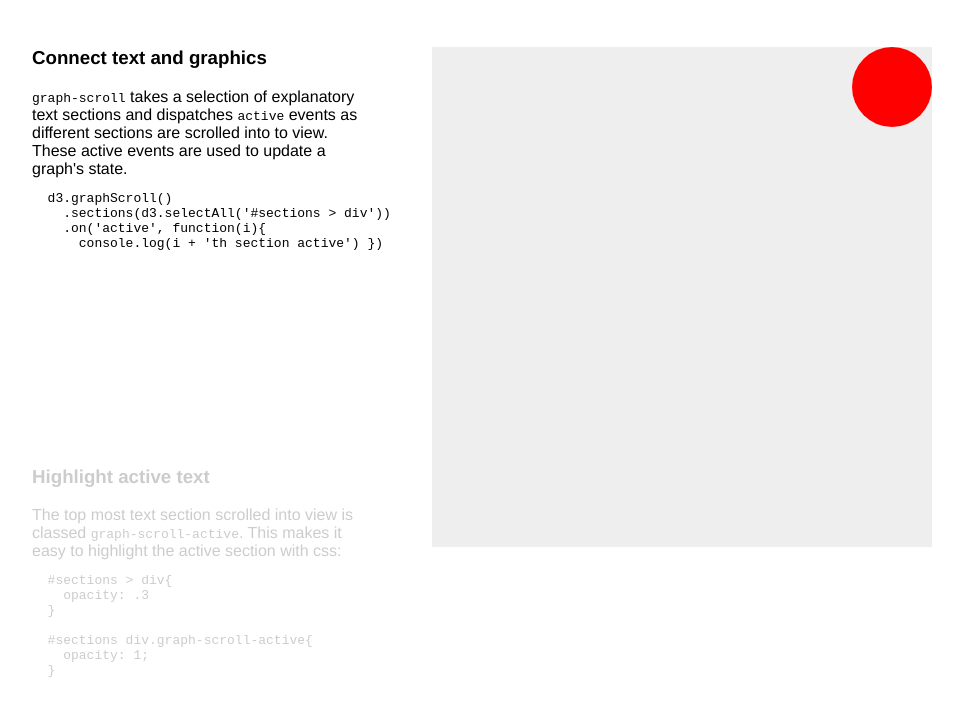
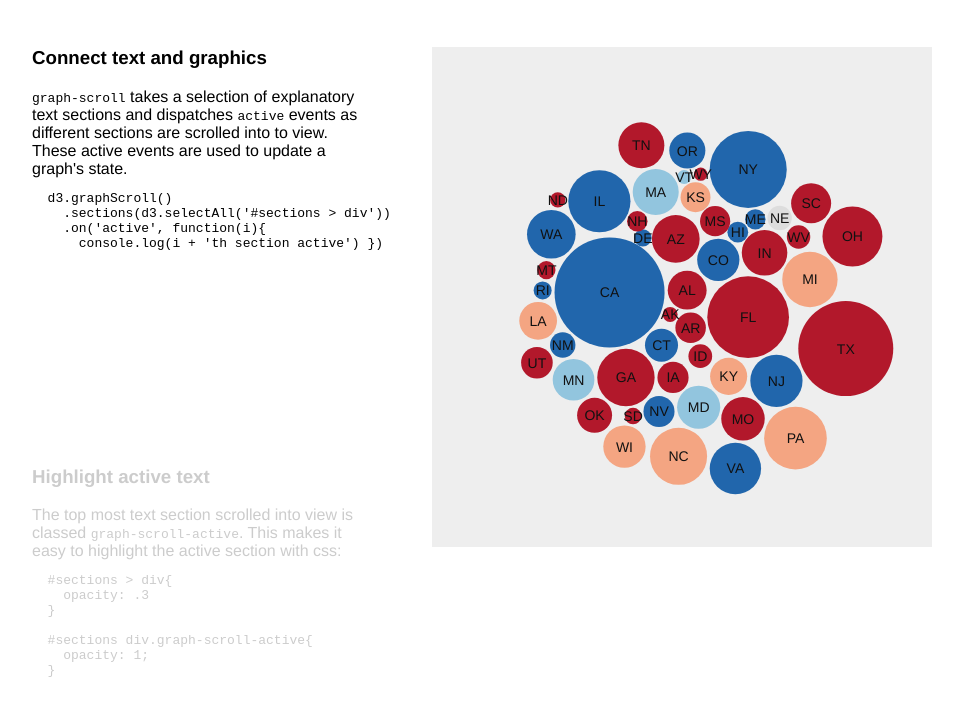
Before and after one commit to wmerrow/state-politics, a website with bundled scripts: page index.html in a window 1280 px wide. Shown: the part 90-800 px from the top of the page, without its empty margins (158-1121 px from the left). Built offline with nearby package versions, Linux system fonts and the light colour scheme.

Commit message:
set up bubble chart

```diff
--- a/charts.js
+++ b/charts.js
@@ -32,14 +32,17 @@ d3.queue()
 
 
 
+  var oldWidth = 0
 
-  var oldWidth = 0
   function render(){
+
     if (oldWidth == innerWidth) return
     oldWidth = innerWidth
 
-    var width = height = d3.select('#graph').node().offsetWidth
-    var r = 40
+    var width = height = d3.select('#graph').node().offsetWidth;
+    var r = 10;
+    var nodePadding = 1.5;
+    var textSize = 14;
 
 
     if (innerWidth <= 925){
@@ -49,14 +52,78 @@ d3.queue()
 
     // return console.log(width, height)
 
+
+    // size scale for state bubbles
+    var size = d3.scaleSqrt()
+      .domain([0, 39368078])
+      .range([0,55]);  // largest circle will be 55px wide
+
+    // color scale
+    var color = d3.scaleOrdinal()
+      .domain(["NA","full_dem", "lean_dem", "lean_rep", "full_rep"])
+      .range(['#dddddd','#2166ac','#92c5de','#f4a582','#b2182b']);
+
+
+    // SECTION 1
+
     var svg = d3.select('#graph').html('')
       .append('svg')
         .attrs({width: width, height: height})
 
-    var circle = svg.append('circle')
-        .attrs({cx: 0, cy: 0, r: r})
+    // var circle = svg.append('circle')
+    //     .attrs({cx: 0, cy: 0, r: r})
 
-    var colors = ['red', 'purple', 'steelblue', 'pink', 'black']
+    // bubble chart
+
+    // Initialize the circles: all located at the center of the svg area
+    var node = svg.append("g")
+      .selectAll("circle")
+      .data(data21)
+      .enter()
+      .append("circle")
+        .attr("r", function(d) { return size(d.pop); })
+        .attr("cx", width / 2)
+        .attr("cy", height / 2)
+        .style("fill", function(d){return color(d.government_cont_text)});
+
+    var label = svg.append("g")
+      .selectAll("text")
+      .data(data21)
+      .enter()
+      .append("text")
+        .attr("x", width / 2)
+        .attr("y", height / 2)
+        .attr("class", "label")
+        .style("font-size", textSize)
+        .text(function(d){return d.state_abbrev});
+
+    // Features of the forces applied to the nodes:
+    var simulation = d3.forceSimulation()
+        .force("center", d3.forceCenter().x(width / 2).y(height / 2)) // Attraction to the center of the svg area
+        .force("charge", d3.forceManyBody().strength(0.5)) // Nodes are attracted one each other of value is > 0
+        .force("collide", d3.forceCollide().strength(.1).radius(function(d){ return size(d.pop) + nodePadding; }).iterations(1)) // Force that avoids circle overlapping
+
+    // Apply these forces to the nodes and update their positions.
+    // Once the force algorithm is happy with positions ('alpha' value is low enough), simulations will stop.
+    simulation
+        .nodes(data21)
+        .on("tick", function(d){
+          node
+              .attr("cx", function(d){ return d.x; })
+              .attr("cy", function(d){ return d.y; })
+          label
+              .attr("x", function(d){ return d.x; })
+              .attr("y", function(d){ return d.y + textSize / 2 - 2; })
+        });
+
+    // simulation
+    //     .nodes(data21)
+    //     .on("tick", function(d){
+    //       label
+    //           .attr("x", function(d){ return d.x; })
+    //           .attr("y", function(d){ return d.y; })
+    //     });
+
     var gs = d3.graphScroll()
         .container(d3.select('.container-1'))
         .graph(d3.selectAll('container-1 #graph'))
@@ -64,17 +131,19 @@ d3.queue()
         .sections(d3.selectAll('.container-1 #sections > div'))
         // .offset(innerWidth < 900 ? innerHeight - 30 : 200)
         .on('active', function(i){
-          var pos = [ {cx: width - r, cy: r},
-                      {cx: r,         cy: r},
-                      {cx: width - r, cy: height - r},
-                      {cx: width/2,   cy: height/2} ][i]
+          // var pos = [ {cx: width - r, cy: r},
+          //             {cx: r,         cy: r},
+          //             {cx: width - r, cy: height - r},
+          //             {cx: width/2,   cy: height/2} ][i]
 
-          circle.transition().duration(1000)
-              .attrs(pos)
-            .transition()
-              .style('fill', colors[i])
+          // circle.transition().duration(1000)
+          //     .attrs(pos)
+          //     .transition()
+          //     .style('fill', colors[i])
         })
 
+
+    // SECTION 2
 
     var svg2 = d3.select('.container-2 #graph').html('')
       .append('svg')
@@ -102,13 +171,15 @@ d3.queue()
 
           path.transition().duration(1000)
               .attr('d', dArray[i])
-              .style('fill', colors[i])
+             // .style('fill', colors[i])
         })
 
     d3.select('#source')
         .styles({'margin-bottom': window.innerHeight - 450 + 'px', padding: '100px'})
   }
+
   render()
+
   d3.select(window).on('resize', render)
 
 
--- a/styles.css
+++ b/styles.css
@@ -85,3 +85,8 @@ circle{
 svg{
   background-color: #eee;
 }
+
+.label{
+  fill: #111111;
+  text-anchor: middle;
+}
```
Also changed, not shown: data/source/abbreviations/state_abbreviations.csv (added, +52 -0 lines), data/output/party_control.csv, 2 other files.
